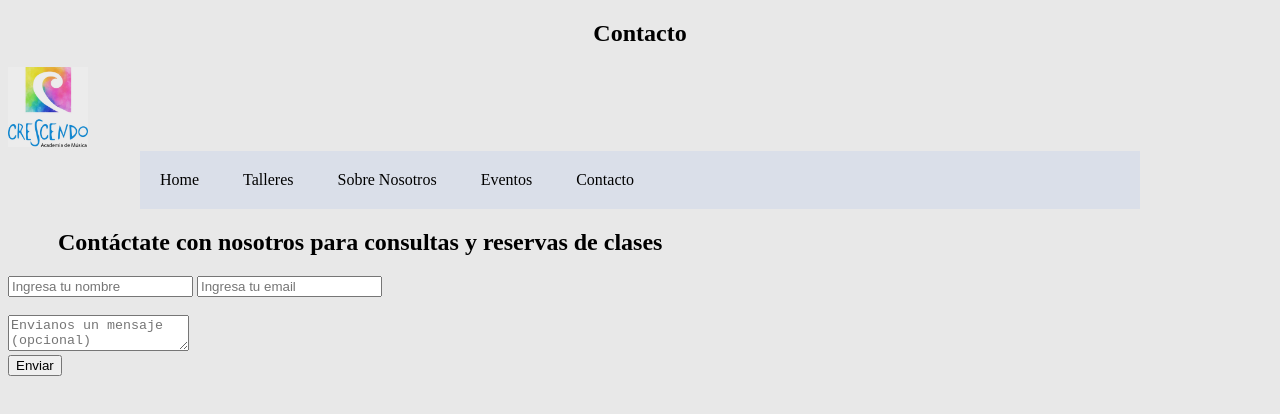
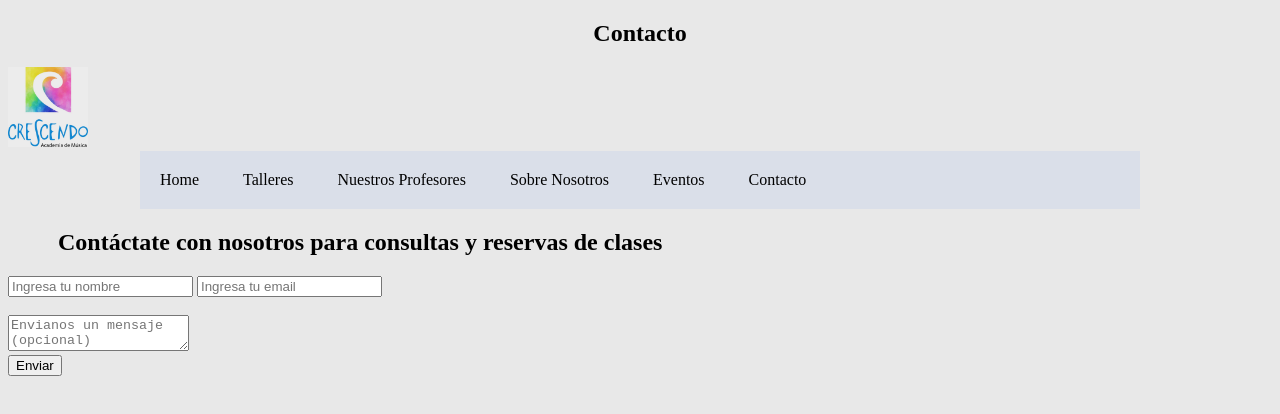
Before and after one commit to Nachoalive/WebCrescendo, a plain HTML site: page Pages/Contacto.html in a window 1280 px wide. Drawn offline with Linux system fonts and the light colour scheme.

Commit message:
se agregan los cambio de las hojas contacto

```diff
--- a/Pages/Contacto.html
+++ b/Pages/Contacto.html
@@ -18,6 +18,7 @@
     <ul class="menu">
         <li><a href="./../index.html">Home</a></li>
         <li><a href="./Talleres.html">Talleres</a></li>
+        <li><a href="./Nuestrosprofesores.html">Nuestros Profesores</a></li>
         <li><a href="./Sobrenosotros.html">Sobre Nosotros</a></li>
         <li><a href="./Eventos.html">Eventos</a></li>
         <li><a href="./Contacto.html">Contacto</a></li>
```
Also changed, not shown: 1 other file.
